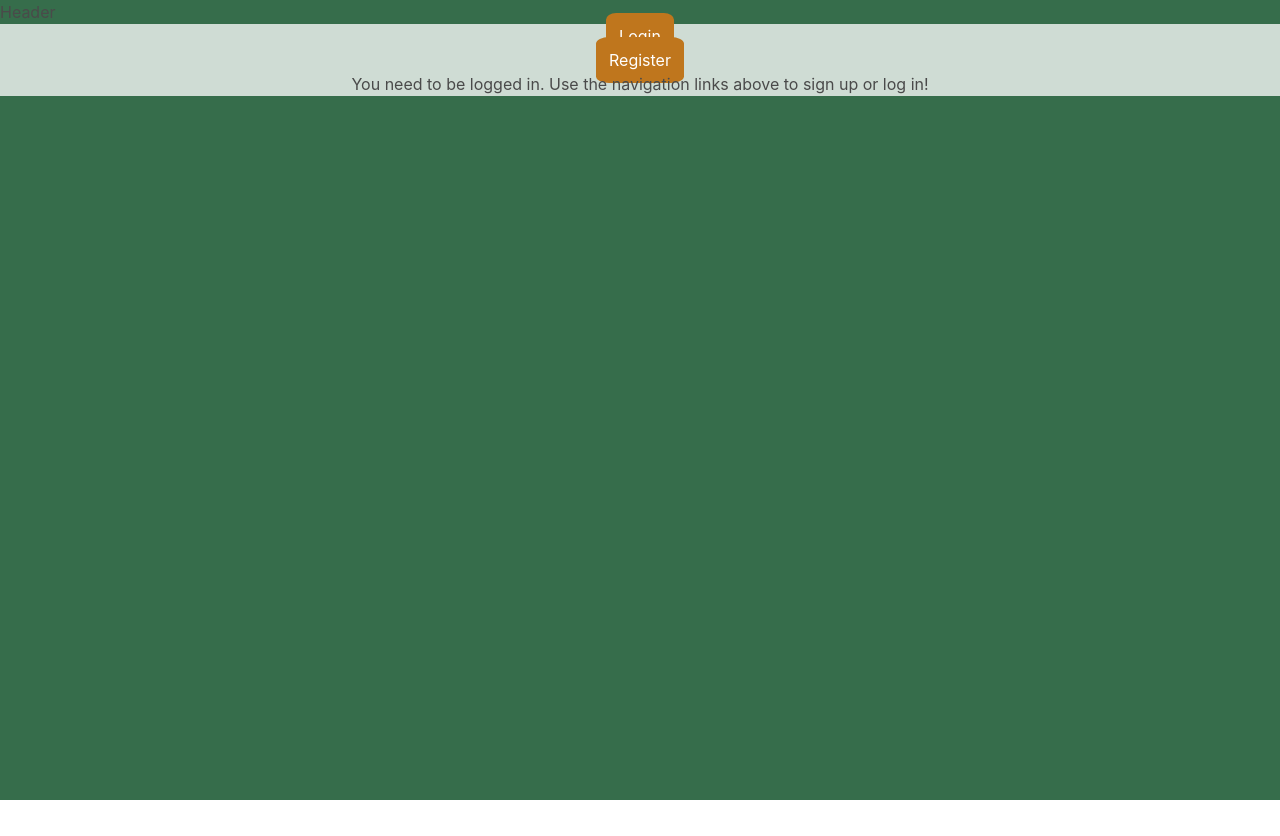
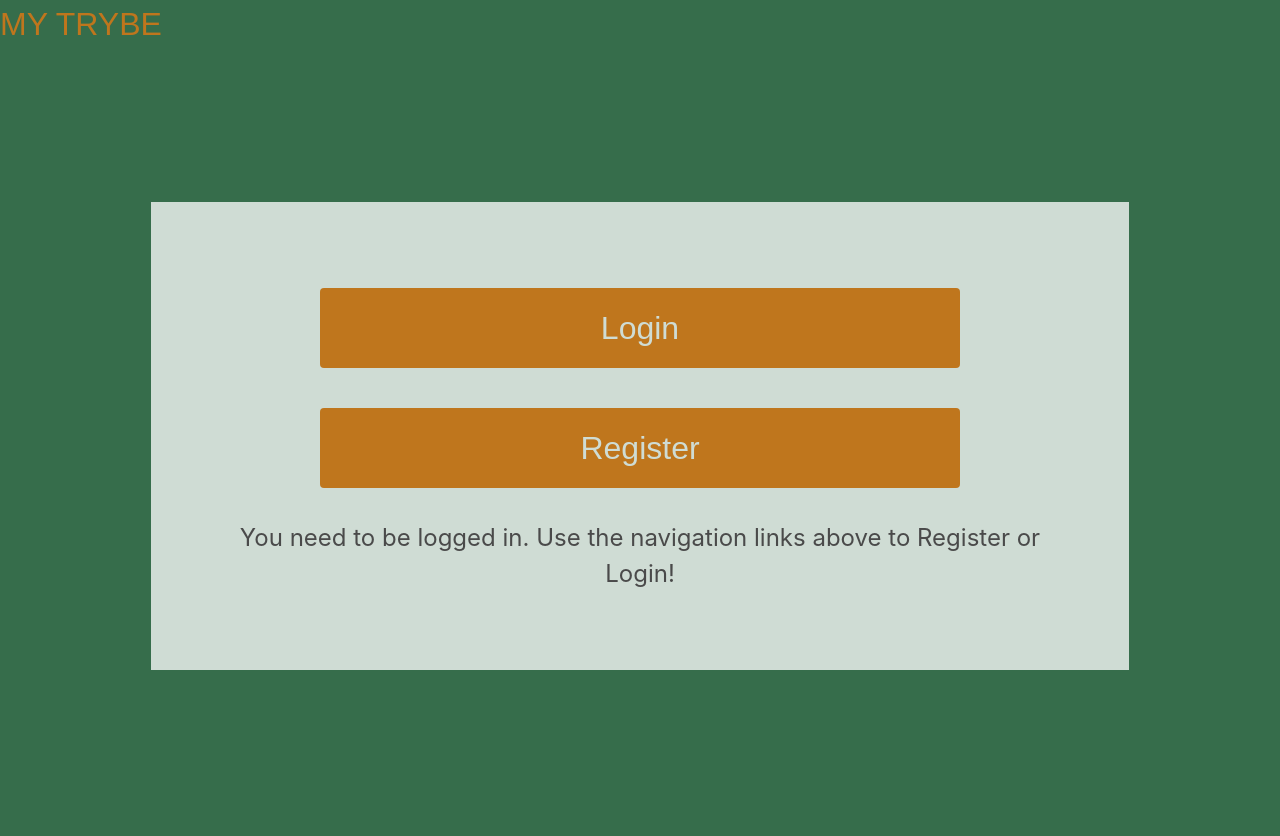
Before and after one commit to Neuy16/My-Trybe-Social, a React (Create React App) app in the folder develop/client/: page / in a window 1280 px wide. Before the commit the page ends 800 px from the top, so only its background shows below. Built offline with nearby package versions, Linux system fonts and the light colour scheme; no server answers.

Commit message:
styled landing page

```diff
--- a/develop/client/src/App.css
+++ b/develop/client/src/App.css
@@ -2,31 +2,47 @@
     --backgroundGreen: rgb(54, 109, 75);
     --menuGreen: rgb(207, 220, 212);
     --buttonOrange: rgb(191, 118, 29);
+    background-color: var(--backgroundGreen);
 }
 
-body {
-    width: 100vw;
-    height: 100vh;
-    background-color: var(--backgroundGreen);
+/*Header Styles*/
 
+.headerTitle {
+    font-size: xx-large;
+    font-family: fantasy;
+    color: var(--buttonOrange);
 }
 
-/* Landing Page styles */
+
+
+
+
+/* Landing Page Styles */
 
 .landingPage {
     background-color: var(--menuGreen);
+    margin: auto;
+    width: 75%;
     text-align: center;
+    padding: 5%;
 }
 
 .LPbtn {
     background-color: var(--buttonOrange);
-    color: white;
-    padding: 1%;
+    color: var(--menuGreen);
     border: none;
-    border-radius: 15%;
     cursor: pointer;
+    width: 50vw;
+    height: 10vh;
+    margin: 1%;
+    font-size: xx-large;
+    font-family: fantasy;
 }
 
 .LPbtn:hover {
     background-color: var(--backgroundGreen);
 }
+
+.LPtxt {
+    font-size: x-large;
+}
--- a/develop/client/src/App.js
+++ b/develop/client/src/App.js
@@ -35,7 +35,6 @@ function App() {
   return (
     <ApolloProvider client={client}>
       <Router>
-        <div className="fullPage">
           <Header />
           <div>
             <Routes>
@@ -70,7 +69,6 @@ function App() {
             </Routes>
           </div>
           <Footer />
-        </div>
       </Router>
     </ApolloProvider>
   );
--- a/develop/client/src/components/Header.js
+++ b/develop/client/src/components/Header.js
@@ -4,8 +4,8 @@ import React from 'react';
 
   return (
 
-    <div>
-      <h2>Header</h2>
+    <div className='headerTitle'>
+      <h2>MY TRYBE</h2>
     </div>
 
   );
--- a/develop/client/src/pages/Home.js
+++ b/develop/client/src/pages/Home.js
@@ -26,32 +26,32 @@ const Home = () => {
 
   if (!user?.username) {
     return (
-      <div className='landingPage'>
-        <section>
+      <main className='hero is-fullheight columns is-vcentered is-centered is-flex'>
+        <section className='landingPage '>
 
-          <div>
 
-            <div>
-              <Link className="LPbtn" to="/Login">
+                  <div className='column'>
+                    <Link className="LPbtn button" to="/Login">
                       Login
                     </Link>
                   </div>
 
-            <div>
-            <Link className="LPbtn" to="/Register">
+                  <div className='column'>
+                    <Link className="LPbtn button" to="/Register">
                       Register
                     </Link>
                   </div>
 
+
+          <div className='column'>
+            <p className='LPtxt'>
+              You need to be logged in. Use the navigation
+              links above to Register or Login!
+            </p>
           </div>
+        </section>
 
-          <p>
-            You need to be logged in. Use the navigation
-            links above to sign up or log in!
-          </p>
-
-        </section>
-      </div>
+      </main>
     );
   }
 
```
Lines whose indentation alone changed are shown as unchanged.
